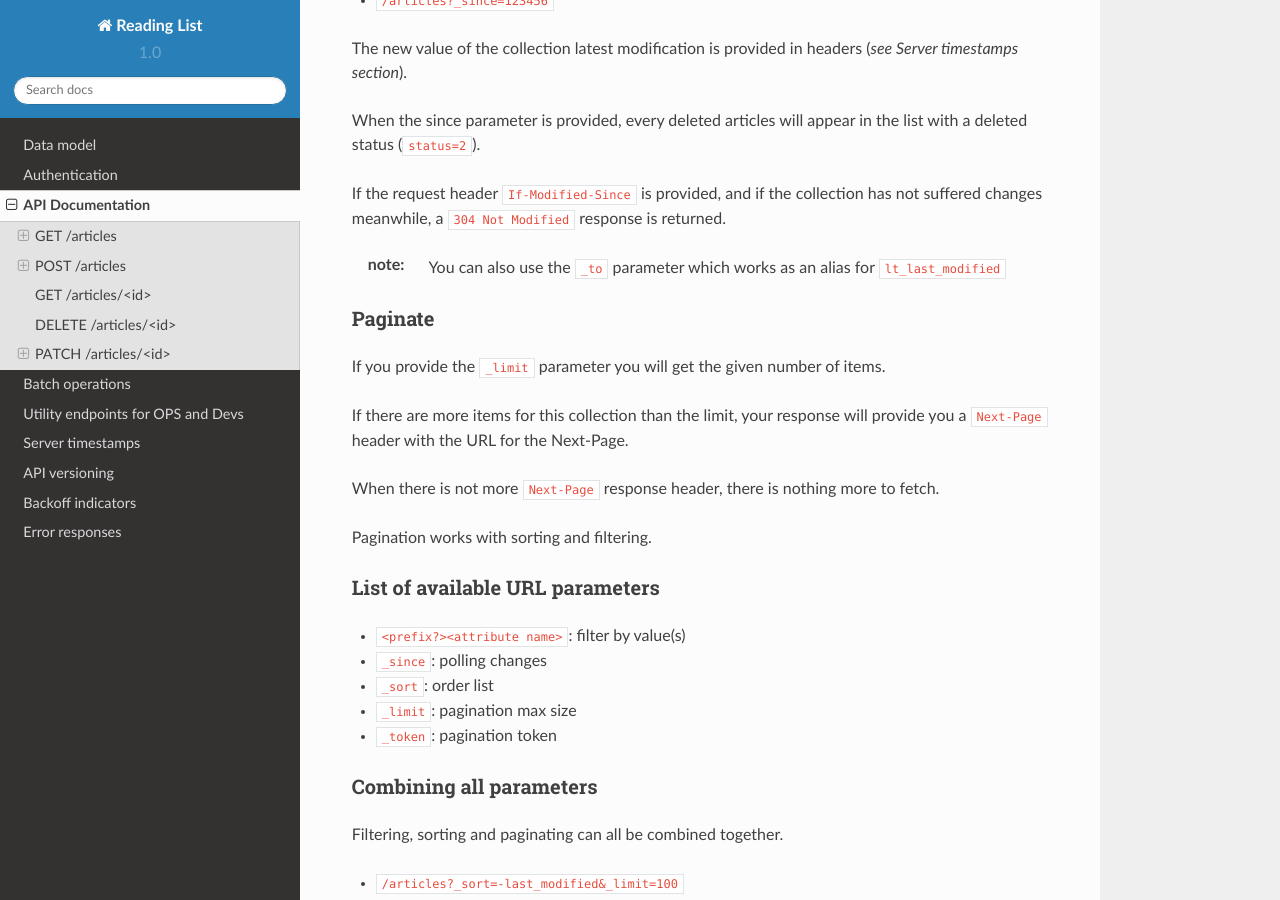
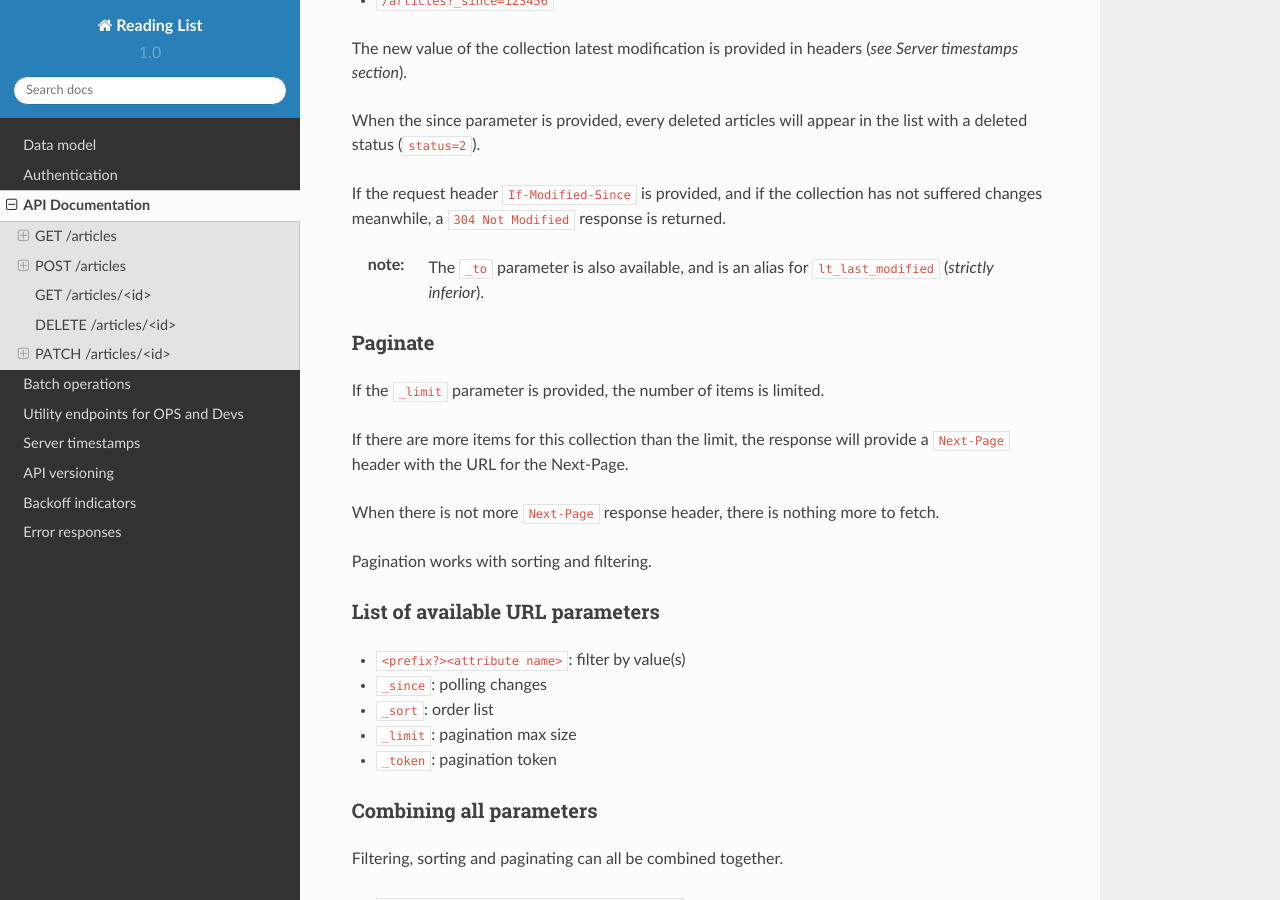
Before and after one commit to Kinto/kinto, a Sphinx documentation site: the page built from docs/api.rst, in a window 1280 px wide and 900 px high, scrolled down 1740 px. Built offline with Sphinx 7.4.7 and the Read the Docs theme 2.0.0, drawn with Linux system fonts in a browser that asks for light colours; some of the changed text lies outside the part shown.

Commit message:
Remove mention of 2nd person in documentation (ref #25)

```diff
--- a/docs/api.rst
+++ b/docs/api.rst
@@ -46,9 +46,9 @@ Prefix attribute name with ``min_`` or ``max_``:
 :note:
     The lower and upper bounds are inclusive (*i.e equivalent to
     greater or equal*).
+
 :note:
-   You can also use ``lt_`` and ``gt_`` in case you don't want to
-   include the bound.
+   ``lt_`` and ``gt_`` can also be used to exclude the bound.
 
 **Exclude**
 
@@ -106,18 +106,17 @@ collection has not suffered changes meanwhile, a ``304 Not Modified``
 response is returned.
 
 :note:
-   You can also use the ``_to`` parameter which works as an alias for
-   ``lt_last_modified``
+   The ``_to`` parameter is also available, and is an alias for
+   ``lt_last_modified`` (*strictly inferior*).
 
 
 Paginate
 --------
 
-If you provide the ``_limit`` parameter you will get the given number
-of items.
+If the ``_limit`` parameter is provided, the number of items is limited.
 
-If there are more items for this collection than the limit, your
-response will provide you a ``Next-Page`` header with the URL for the
+If there are more items for this collection than the limit, the
+response will provide a ``Next-Page`` header with the URL for the
 Next-Page.
 
 When there is not more ``Next-Page`` response header, there is nothing
```
Also changed, not shown: README.rst (+6 -6 lines).
